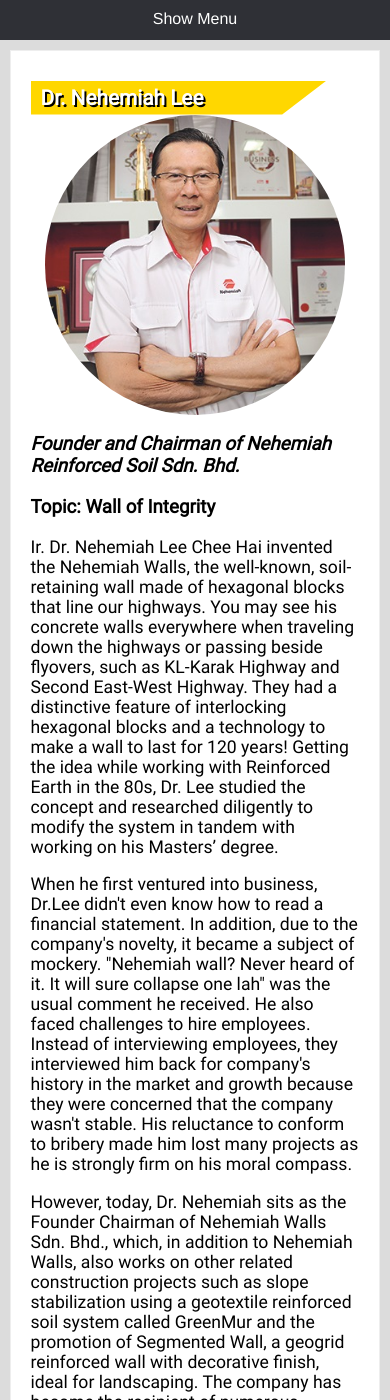
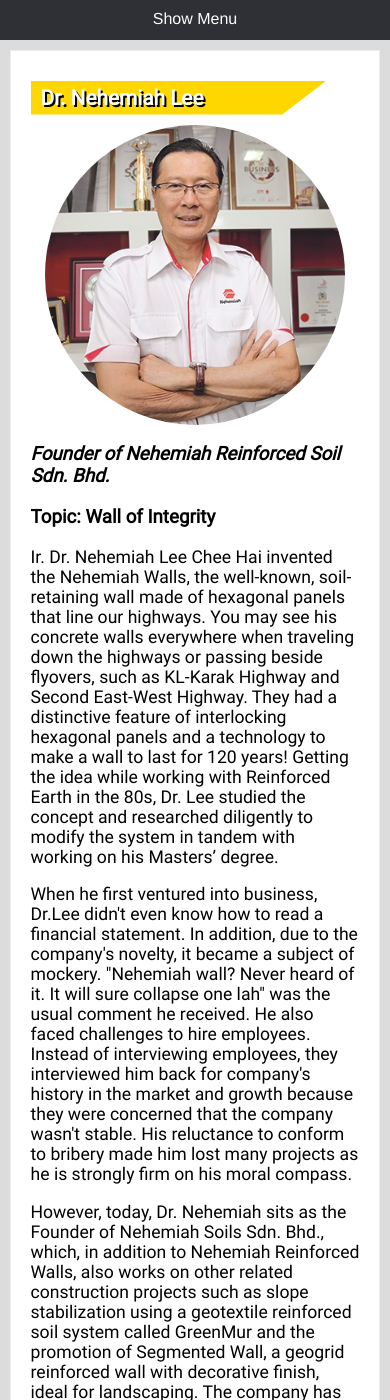
Before and after one commit to msiastc/msiastc.github.io, a Jekyll site: the page built from _speakers-more/nemiah-lee.html, in a window 390 px wide and 1400 px high. Built offline with Jekyll 4.4.1, drawn with Linux system fonts in a browser that asks for light colours; some of the changed text lies outside the part shown.

Commit message:
updated Nemiah

```diff
--- a/_pages/speakers.html
+++ b/_pages/speakers.html
@@ -14,7 +14,7 @@
         <div class="speaker-profile">
             <img src="/img/nehemiah-lee.jpg" alt="Nehemiah Lee">
             <h2><a href="/speakers/nehemiah-lee/">Dr. Nehemiah Lee</a></h2>
-            <h3><i>Founder and Chairman of Nehemiah Reinforced Soil Sdn. Bhd.</i></h3>
+            <h3><i>Founder of Nehemiah Reinforced Soil Sdn. Bhd.</i></h3>
             <h3>Topic: Wall of Integrity</h3>
         </div>
 
--- a/_sass/_home.scss
+++ b/_sass/_home.scss
@@ -193,3 +193,26 @@
     }
   }
 }
+
+.row {
+  background: lightblue;
+  display: -webkit-box;
+  display: -moz-box;
+  display: -ms-flexbox;
+  display: -webkit-flex;
+  display: flex;
+  flex-direction: row;
+  flex-wrap: wrap;
+  justify-content: center;
+  margin: 50px 15vw 50px 15vw;
+
+  .object {
+    width: 400px;
+    float: left;
+    padding: 5%;
+    background: white;
+    box-sizing: border-box;
+    margin: 10px auto;
+    border: 2px solid #eee
+  }
+}
--- a/_sass/_speakers.scss
+++ b/_sass/_speakers.scss
@@ -58,6 +58,7 @@
         margin: 50px 10px 10px 10px;
         h1 {
             margin-top: 10px;
+            margin-bottom: 10px;
         }
         .speaker-profile {
             img {
--- a/_speakers-more/nemiah-lee.html
+++ b/_speakers-more/nemiah-lee.html
@@ -13,13 +13,13 @@
 
         <div class="speaker-profile">
             <img src="/img/nehemiah-lee.jpg" alt="Nehemiah Lee">
-            <h3><i>Founder and Chairman of Nehemiah Reinforced Soil Sdn. Bhd.</i></h3>
+            <h3><i>Founder of Nehemiah Reinforced Soil Sdn. Bhd.</i></h3>
             <h3>Topic: Wall of Integrity</h3>
             <p>
                 Ir. Dr. Nehemiah Lee Chee Hai invented the Nehemiah Walls, the well-known, soil-retaining wall
-                made of hexagonal blocks that line our highways. You may see his concrete walls everywhere when
+                made of hexagonal panels that line our highways. You may see his concrete walls everywhere when
                 traveling down the highways or passing beside flyovers, such as KL-Karak Highway and Second East-West
-                Highway. They had a distinctive feature of interlocking hexagonal blocks and a technology to make a
+                Highway. They had a distinctive feature of interlocking hexagonal panels and a technology to make a
                 wall to last for 120 years! Getting the idea while working with Reinforced Earth in the 80s, Dr.
                 Lee studied the concept and researched diligently to modify the system in tandem with working on
                 his Masters’ degree.
@@ -35,8 +35,8 @@
             </p>
 
             <p>
-                However, today, Dr. Nehemiah sits as the Founder Chairman of Nehemiah Walls Sdn. Bhd., which, in
-                addition to Nehemiah Walls, also works on other related construction projects such as slope
+                However, today, Dr. Nehemiah sits as the Founder of Nehemiah Soils Sdn. Bhd., which, in
+                addition to Nehemiah Reinforced Walls, also works on other related construction projects such as slope
                 stabilization using a geotextile reinforced soil system called GreenMur and the promotion of
                 Segmented Wall, a geogrid reinforced wall with decorative finish, ideal for landscaping. The
                 company has become the recipient of numerous awards such as the Brand Laureate, Red Bull,
@@ -45,12 +45,19 @@
 
             <p>
                 Dr. Lee believes in the value of honesty and incorruptibility in business and has never resorted
-                to bribery to get ahead in the business world with his company. Now, the Nehemiah Group of Companies
-                includes Nehemiah Reinforced Soil Sdn Bhd, Anchored Earth Sdn Bhd, Cribwall (Malaysia) Sdn Bhd and
-                Nehemiah Alliances Sdn Bhd. Each of these companies focuses on a specialized sector of the construction.
+                to bribery to get ahead in the business world with his company. In recognition of his practice of
+                integrity in business, the Institution of Civil Engineers, United Kingdom conferred the International
+                Award to him in 2013.
+            </p>
+
+            <p>
+                Now, the Nehemiah Group of Companies includes Nehemiah Reinforced Soil Sdn Bhd, Nehemiah Geosynthetics Sdn Bhd,
+                Nehemiah Prestress Sdn Bhd, Nehemiah Towoong Bridgetech Sdn Bhd, and Cribwall (M) Sdn Bhd.
+                includes Nehemiah Reinforced Soil Sdn Bhd, Each of these companies focuses on a specialized sector
+                of the construction.
             </p>
         </div>
 
         <img src="/img/reinforced-wall.jpg" alt="Reinforced Wall">
-        <figcaption>Figure 1 - Picture of Nehemiah Walls in Malaysia.</figcaption>
+        <figcaption>Figure 1 - Picture of Nehemiah Embankment Wall at Jelutong Expressway, Penang</figcaption>
     </div>
```
Also changed, not shown: other parts of _pages/speakers.html (+1 -1 lines), img/reinforced-wall.jpg.
